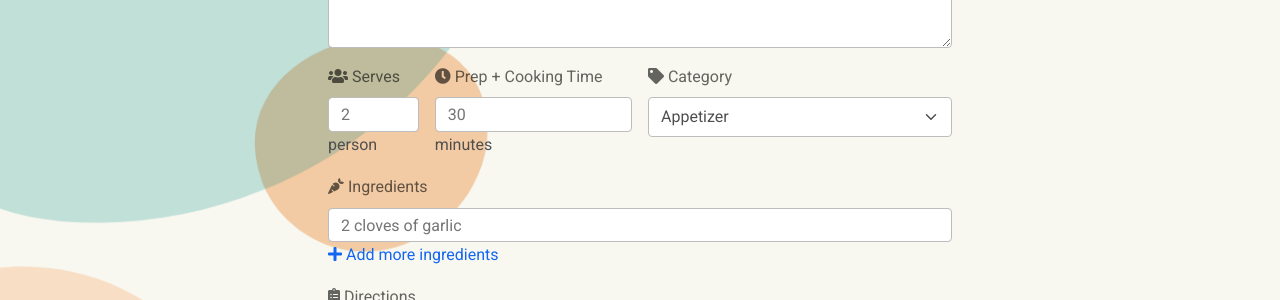
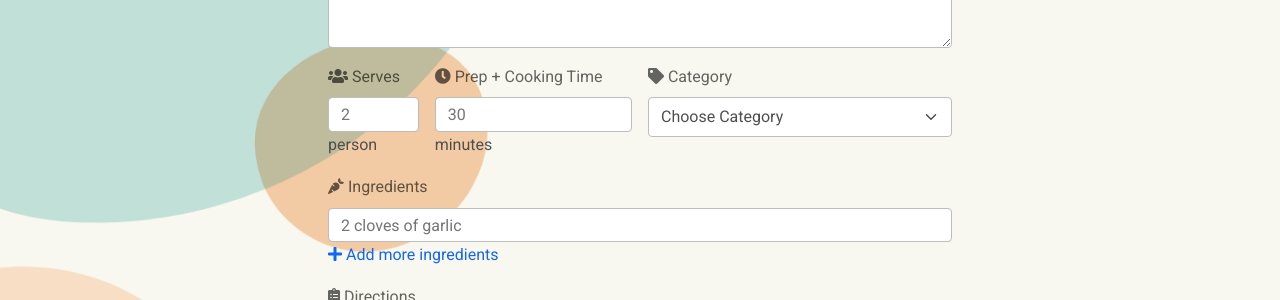
Before and after one commit to dissyulina/cookle-cookbook, a Flask app: page /add_recipe in a window 1280 px wide. Shown: the part 486-786 px from the top of the page. Run offline with Flask 2, Linux system fonts and the light colour scheme; data that the repository does not hold is empty; some libraries are stand-ins or nearby versions.

Commit message:
Add categories dropdown

```diff
--- a/app.py
+++ b/app.py
@@ -110,7 +110,9 @@ def logout():
 
 @app.route("/add_recipe")
 def add_recipe():
-    return render_template("add-recipe.html")
+    categories = mongo.db.categories.find().sort("category_name", 1)
+    return render_template("add-recipe.html", categories=categories)
+
 
 
 if __name__ == "__main__":
--- a/templates/add-recipe.html
+++ b/templates/add-recipe.html
@@ -35,11 +35,11 @@
                     </div>
                     <div class="col-12 col-md-6">
                         <label for="category-name" class="form-label"><i class="fas fa-tag"></i> Category</label>
-                        <select id="category-name" name="category-name" class="form-select">
-                            <option selected>Appetizer</option>
-                            <option>Main</option>
-                            <option>Dessert</option>
-                            <option>Others</option>
+                        <select id="category-name" name="category-name" class="form-select" required>
+                            <option value="" disabled selected>Choose Category</option>
+                            {% for category in categories %}
+                                <option value="{{ category.category_name }}">{{ category.category_name }}</option>
+                            {% endfor %}
                         </select>
                     </div>
                     <div class="col-12">
```
